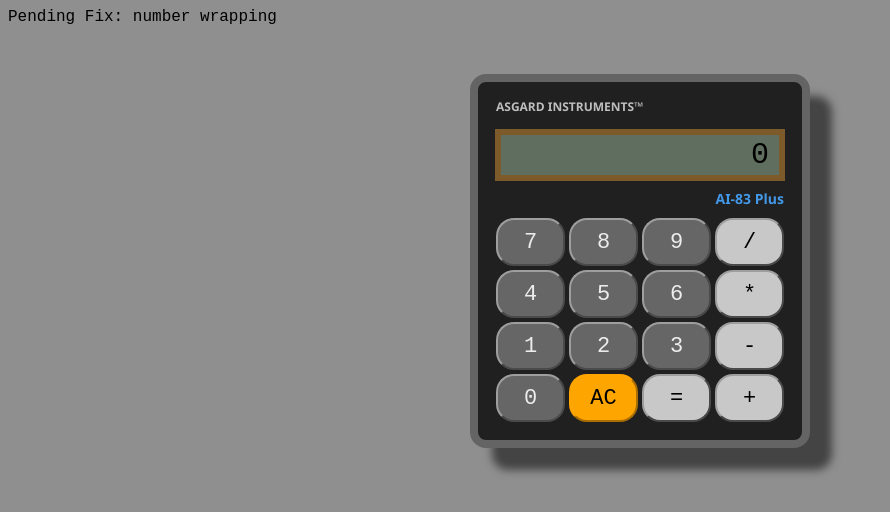
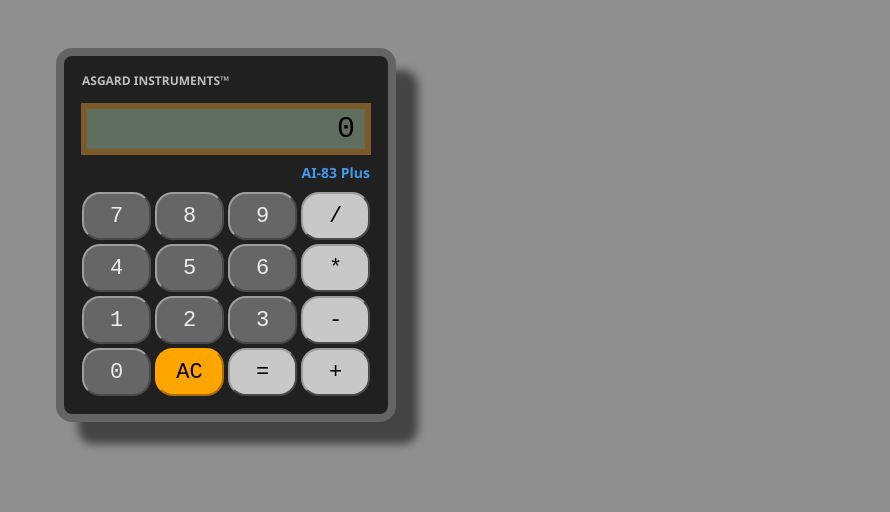
Before and after one commit to jprk8/calculator, a plain HTML site: page index.html in a window 1280 px wide. Shown: the whole page, without its empty margins (0-890 px from the left). Drawn offline with Linux system fonts and the light colour scheme.

Commit message:
Clean up code for further testing

```diff
--- a/index.html
+++ b/index.html
@@ -8,7 +8,6 @@
     <title>Calculator</title>
 </head>
 <body>
-    Pending Fix: number wrapping
     <div id="calculator">
         <div id="logo">ASGARD INSTRUMENTS™</div>
         <div id="display">0</div>
--- a/style.css
+++ b/style.css
@@ -31,7 +31,7 @@ body {
     align-items: center;
     width: 308px;
     padding: 16px 8px;
-    margin: 48px auto;
+    margin: 48px 48px;
     box-shadow: 22px 22px 8px rgb(68, 68, 68);
 }
 
```
